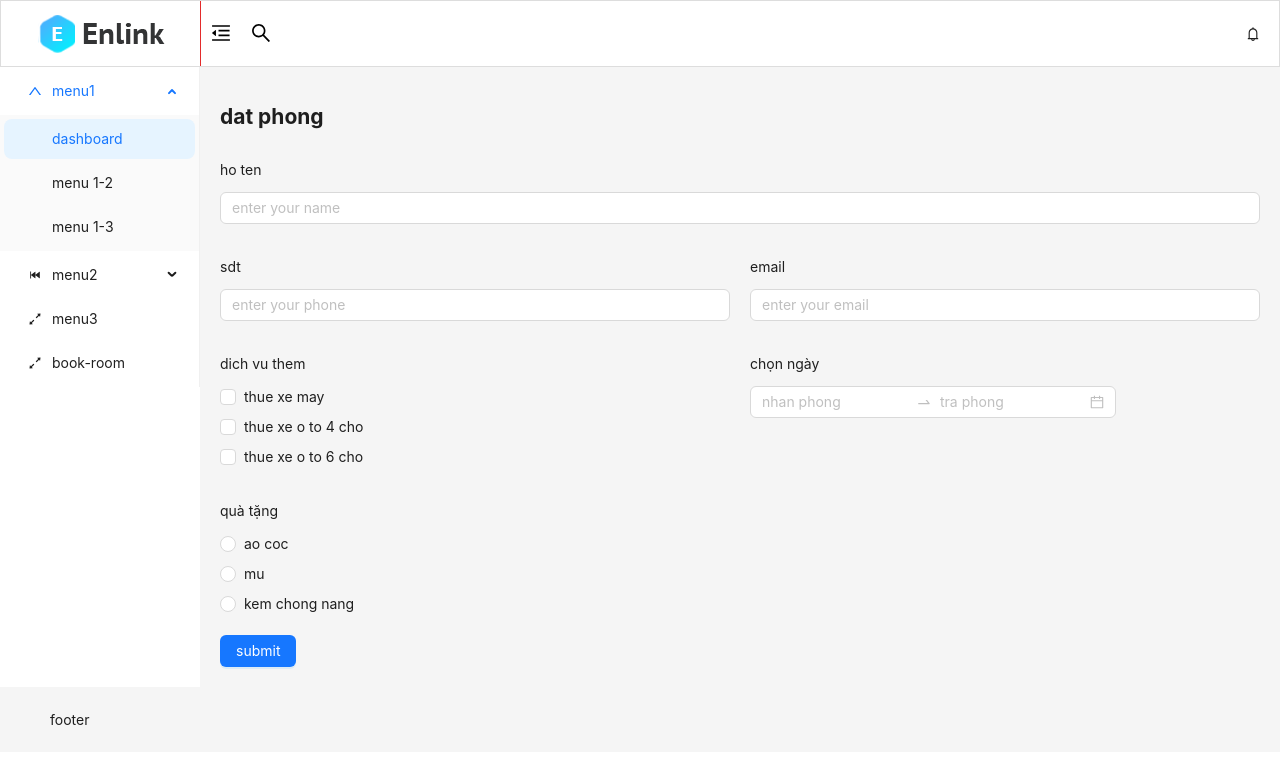
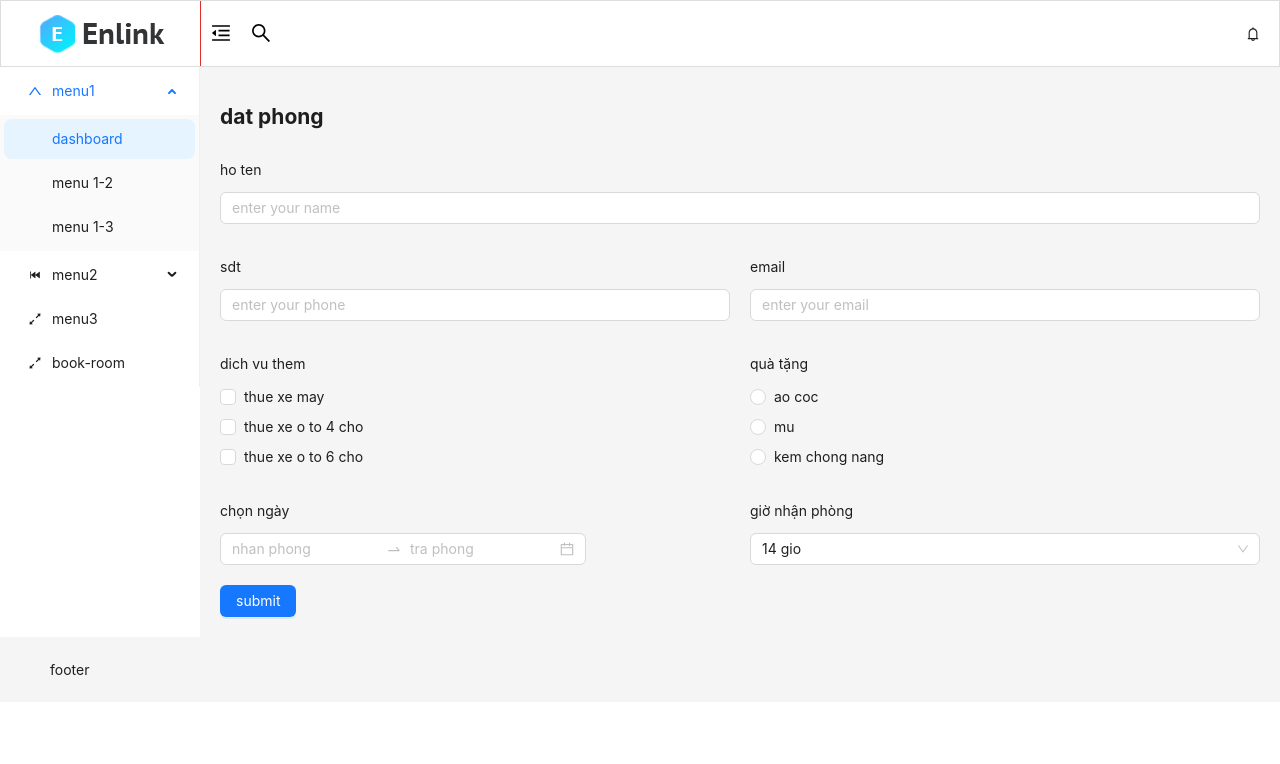
Before and after one commit to nguyenkien0703/hoc_ant_design, a React (Create React App) app: page /book-room in a window 1280 px wide. Shown: the top 764 px of the page. Built offline with nearby package versions, Linux system fonts and the light colour scheme.

Commit message:
add select

```diff
--- a/src/pages/BookRoom/index.js
+++ b/src/pages/BookRoom/index.js
@@ -1,10 +1,21 @@
-import {Button, Checkbox, Col, DatePicker, Input, Radio, Row, Space} from "antd";
+import {Button, Checkbox, Col, DatePicker, Input, Radio, Row, Select, Space} from "antd";
 import {useState} from "react";
 
 const {RangePicker} = DatePicker;
 
 function BookRoom() {
-    const [data, setData] = useState({});
+    const [data, setData] = useState({
+        time: "14 gio",
+    });
+
+    const optionsTimes = [];
+    for (let i = 7; i <= 24; i++) {
+        optionsTimes.push({
+            value: i > 9 ? `${i} gio` : `0${i} gio`, label: i > 9 ? `${i} gio` : `0${i} gio`,
+        })
+    }
+
+
     const handleChangeInput = (e) => {
         const object = {
             ...data, [e.target.name]: e.target.value
@@ -27,6 +38,13 @@ function BookRoom() {
         }
         setData(object);
     }
+    const handleChangeSelect = (e) => {
+        const object = {
+            ...data, time: e
+        }
+        setData(object);
+    }
+
 
     return (<>
         <h2>dat phong</h2>
@@ -54,14 +72,6 @@ function BookRoom() {
                 </Checkbox.Group>
 
             </Col>
-
-            <Col span={12}>
-                <p>chọn ngày</p>
-                <RangePicker placeholder={['nhan phong', 'tra phong']} format="DD-MM-YYYY" onChange={handleChangeDate}/>
-
-
-            </Col>
-
             <Col span={12}>
                 <p>quà tặng</p>
                 <Radio.Group name="gift">
@@ -74,6 +84,20 @@ function BookRoom() {
 
             </Col>
 
+            <Col span={12}>
+                <p>chọn ngày</p>
+                <RangePicker placeholder={['nhan phong', 'tra phong']} format="DD-MM-YYYY" onChange={handleChangeDate}/>
+
+
+            </Col>
+
+            <Col span={12}>
+                <p>giờ nhận phòng</p>
+                <Select style={{width: "100%"}} defaultValue={data.time} onChange={handleChangeSelect}
+                        options={optionsTimes}/>
+
+            </Col>
+
             <Col span={24}>
                 <Button type='primary' onClick={handleSubmit}>submit</Button>
             </Col>
```
